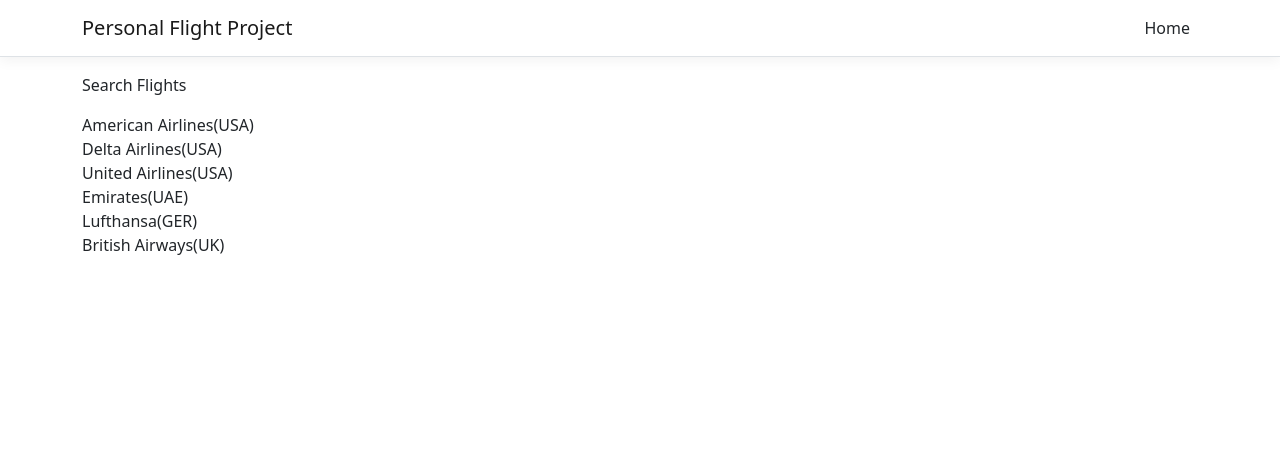
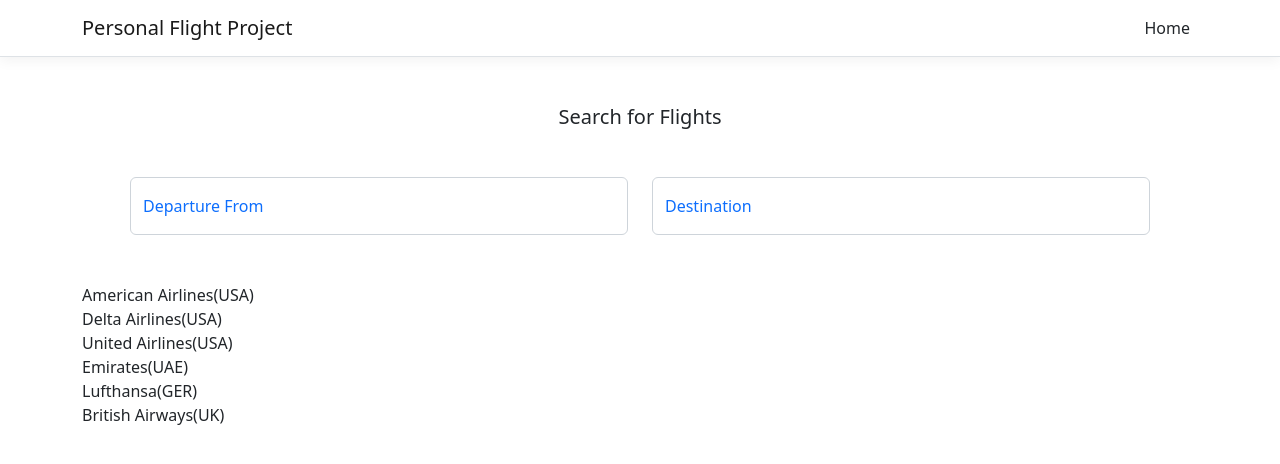
Before and after one commit to NumanM21/FlightProject-Terminated, an Angular app in the folder client/: page / in a window 1280 px wide. Shown: the top 464 px of the page. Built offline with nearby package versions, Linux system fonts and the light colour scheme.

Commit message:
Search input fields added

```diff
--- a/client/src/app/flights-search/flights-search.component.html
+++ b/client/src/app/flights-search/flights-search.component.html
@@ -1,3 +1,26 @@
-<p>Search Flights</p>
+<h5 class="text-md-center m-5">Search for Flights </h5>
+
+<div class="m-5 d-grid gap-3">
+  <div class="row">
+    <div class="col">
+      <div class="form-floating">
+        <input placeholder="Departure from" class="form-control"/>
+        <label class="text-primary form-label">Departure From</label>
+      </div>
+    </div>
+    <!-- TODO: Change colour scheme, maybe have it more orange like this time? -->
+
+    <div class="col">
+      <div class="form-floating">
+        <input placeholder="Destination" class="form-control"/>
+        <label class="text-primary form-label">Destination</label>
+      </div>
+    </div>
+  </div>
+
+</div>
+
+
+
 
 <div *ngFor="let flight of searchResults">{{flight}}</div>
```
